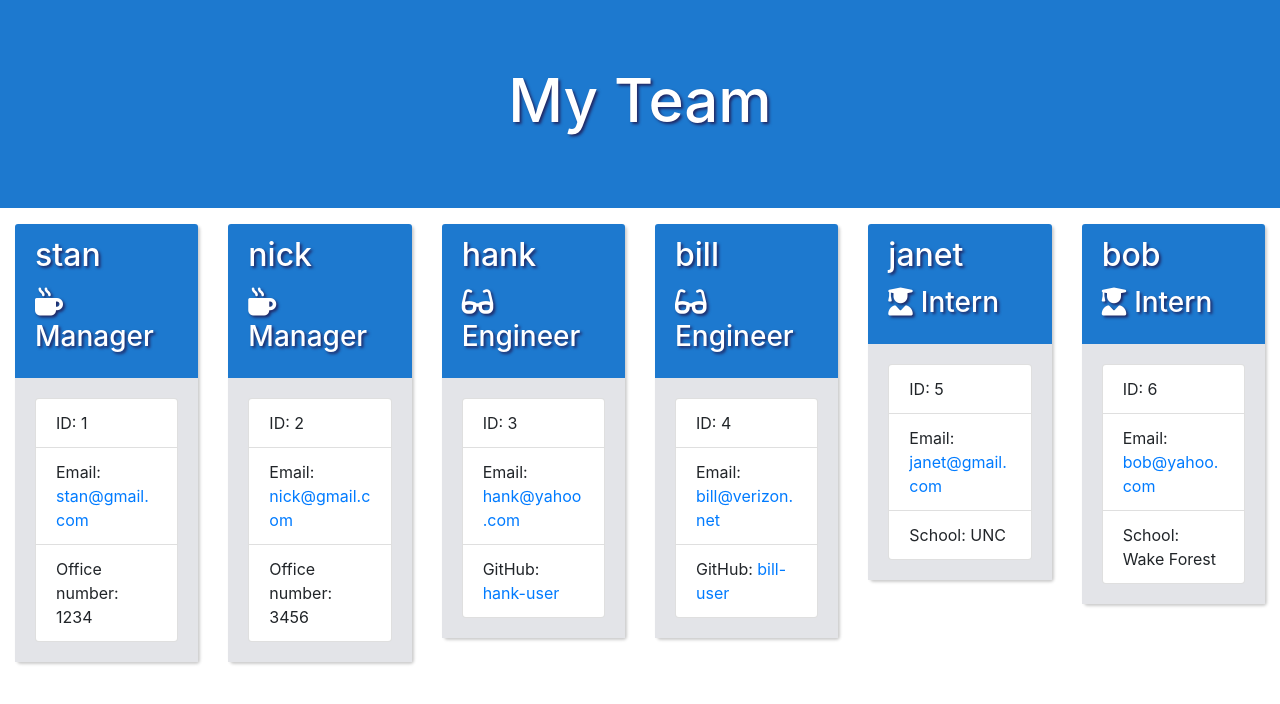
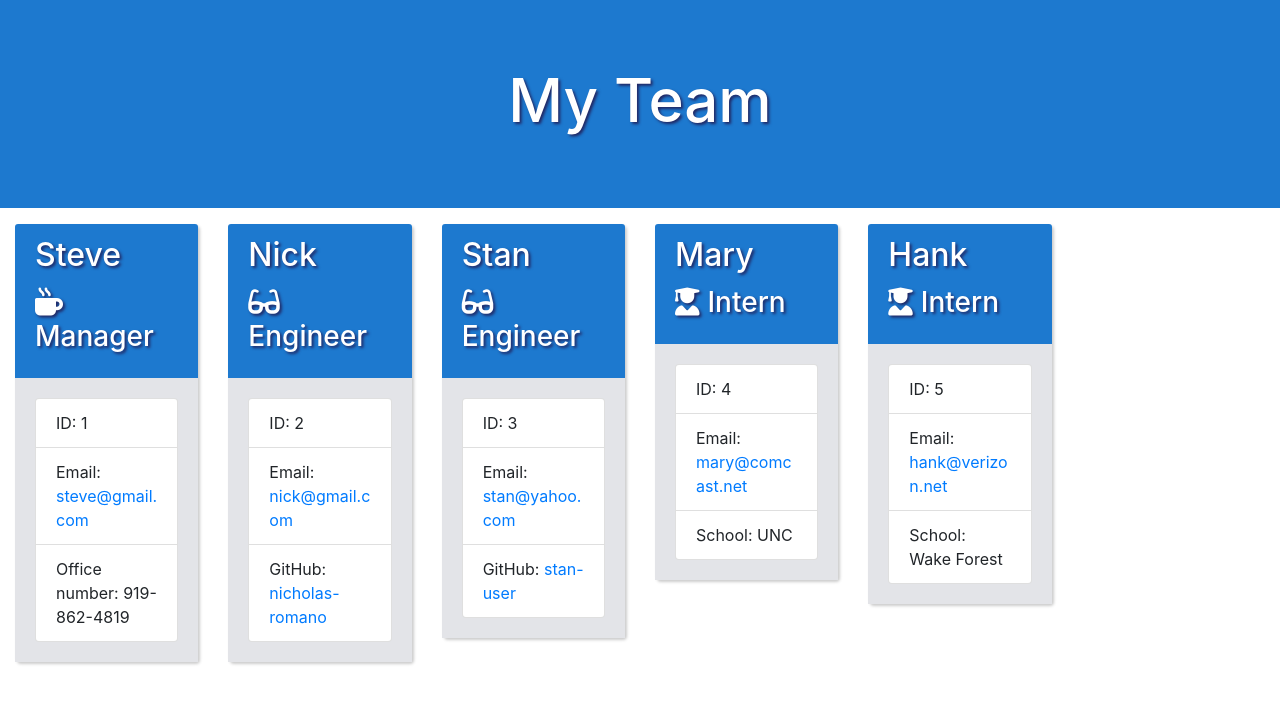
Before and after one commit to nicholas-romano/Employee-Summary-Template-Engine, a website: page Develop/output/team.html in a window 1280 px wide. Drawn offline with nearby package versions, Linux system fonts and the light colour scheme.

```diff
--- a/Develop/output/team.html
+++ b/Develop/output/team.html
@@ -24,14 +24,14 @@
                 <div class="col-xl-2 col-lg-3 col-md-4 col-sm-6 col-xs-12">
                     <div class="card employee-card">
                         <div class="card-header">
-                            <h2 class="card-title">stan</h2>
+                            <h2 class="card-title">Steve</h2>
                             <h3 class="card-title"><i class="fas fa-mug-hot mr-2"></i>Manager</h3>
                         </div>
                         <div class="card-body">
                             <ul class="list-group">
                                 <li class="list-group-item">ID: 1</li>
-                                <li class="list-group-item">Email: <a href="mailto:stan@gmail.com">stan@gmail.com</a></li>
-                                <li class="list-group-item">Office number: 1234</li>
+                                <li class="list-group-item">Email: <a href="mailto:steve@gmail.com">steve@gmail.com</a></li>
+                                <li class="list-group-item">Office number: 919-862-4819</li>
                             </ul>
                         </div>
                     </div>
@@ -39,14 +39,14 @@
                 <div class="col-xl-2 col-lg-3 col-md-4 col-sm-6 col-xs-12">
                     <div class="card employee-card">
                         <div class="card-header">
-                            <h2 class="card-title">nick</h2>
-                            <h3 class="card-title"><i class="fas fa-mug-hot mr-2"></i>Manager</h3>
+                            <h2 class="card-title">Nick</h2>
+                            <h3 class="card-title"><i class="fas fa-glasses mr-2"></i>Engineer</h3>
                         </div>
                         <div class="card-body">
                             <ul class="list-group">
                                 <li class="list-group-item">ID: 2</li>
                                 <li class="list-group-item">Email: <a href="mailto:nick@gmail.com">nick@gmail.com</a></li>
-                                <li class="list-group-item">Office number: 3456</li>
+                                <li class="list-group-item">GitHub: <a href="https://github.com/nicholas-romano" target="_blank" rel="noopener noreferrer">nicholas-romano</a></li>
                             </ul>
                         </div>
                     </div>
@@ -54,14 +54,14 @@
                 <div class="col-xl-2 col-lg-3 col-md-4 col-sm-6 col-xs-12">
                     <div class="card employee-card">
                         <div class="card-header">
-                            <h2 class="card-title">hank</h2>
+                            <h2 class="card-title">Stan</h2>
                             <h3 class="card-title"><i class="fas fa-glasses mr-2"></i>Engineer</h3>
                         </div>
                         <div class="card-body">
                             <ul class="list-group">
                                 <li class="list-group-item">ID: 3</li>
-                                <li class="list-group-item">Email: <a href="mailto:hank@yahoo.com">hank@yahoo.com</a></li>
-                                <li class="list-group-item">GitHub: <a href="https://github.com/hank-user" target="_blank" rel="noopener noreferrer">hank-user</a></li>
+                                <li class="list-group-item">Email: <a href="mailto:stan@yahoo.com">stan@yahoo.com</a></li>
+                                <li class="list-group-item">GitHub: <a href="https://github.com/stan-user" target="_blank" rel="noopener noreferrer">stan-user</a></li>
                             </ul>
                         </div>
                     </div>
@@ -69,28 +69,13 @@
                 <div class="col-xl-2 col-lg-3 col-md-4 col-sm-6 col-xs-12">
                     <div class="card employee-card">
                         <div class="card-header">
-                            <h2 class="card-title">bill</h2>
-                            <h3 class="card-title"><i class="fas fa-glasses mr-2"></i>Engineer</h3>
+                            <h2 class="card-title">Mary</h2>
+                            <h3 class="card-title"><i class="fas fa-user-graduate mr-2"></i>Intern</h3>
                         </div>
                         <div class="card-body">
                             <ul class="list-group">
                                 <li class="list-group-item">ID: 4</li>
-                                <li class="list-group-item">Email: <a href="mailto:bill@verizon.net">bill@verizon.net</a></li>
-                                <li class="list-group-item">GitHub: <a href="https://github.com/bill-user" target="_blank" rel="noopener noreferrer">bill-user</a></li>
-                            </ul>
-                        </div>
-                    </div>
-                </div>
-                <div class="col-xl-2 col-lg-3 col-md-4 col-sm-6 col-xs-12">
-                    <div class="card employee-card">
-                        <div class="card-header">
-                            <h2 class="card-title">janet</h2>
-                            <h3 class="card-title"><i class="fas fa-user-graduate mr-2"></i>Intern</h3>
-                        </div>
-                        <div class="card-body">
-                            <ul class="list-group">
-                                <li class="list-group-item">ID: 5</li>
-                                <li class="list-group-item">Email: <a href="mailto:janet@gmail.com">janet@gmail.com</a></li>
+                                <li class="list-group-item">Email: <a href="mailto:mary@comcast.net">mary@comcast.net</a></li>
                                 <li class="list-group-item">School: UNC</li>
                             </ul>
                         </div>
@@ -99,13 +84,13 @@
                 <div class="col-xl-2 col-lg-3 col-md-4 col-sm-6 col-xs-12">
                     <div class="card employee-card">
                         <div class="card-header">
-                            <h2 class="card-title">bob</h2>
+                            <h2 class="card-title">Hank</h2>
                             <h3 class="card-title"><i class="fas fa-user-graduate mr-2"></i>Intern</h3>
                         </div>
                         <div class="card-body">
                             <ul class="list-group">
-                                <li class="list-group-item">ID: 6</li>
-                                <li class="list-group-item">Email: <a href="mailto:bob@yahoo.com">bob@yahoo.com</a></li>
+                                <li class="list-group-item">ID: 5</li>
+                                <li class="list-group-item">Email: <a href="mailto:hank@verizon.net">hank@verizon.net</a></li>
                                 <li class="list-group-item">School: Wake Forest</li>
                             </ul>
                         </div>
```
Also changed, not shown: 1 other file.
